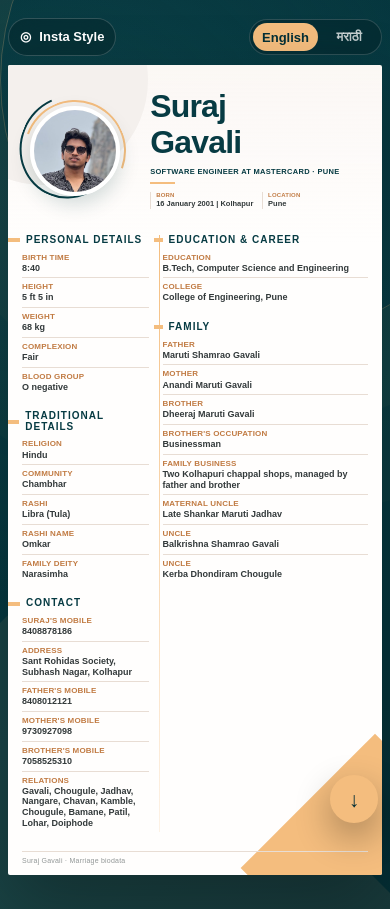
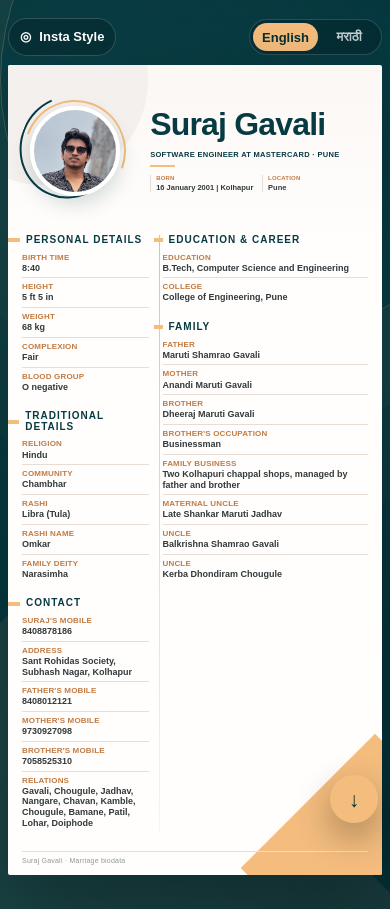
Before and after one commit to SurajGavali/biodata, a Next.js app: page / in a window 390 px wide. Built offline with nearby package versions, Linux system fonts and the light colour scheme; a web font is replaced by a local one.

Commit message:
Keep profile name on one line

```diff
--- a/src/app/globals.css
+++ b/src/app/globals.css
@@ -402,20 +402,13 @@ a:focus-visible {
 }
 
 .identity h1 {
-  display: flex;
-  flex-direction: column;
   color: var(--ink);
   font-family: var(--display-font);
   font-size: clamp(54px, 7vw, 78px);
   font-weight: 700;
   letter-spacing: -0.035em;
-  line-height: 0.82;
-}
-
-.identity h1 strong {
-  margin-top: 19px;
-  color: inherit;
-  font-weight: 700;
+  line-height: 0.9;
+  white-space: nowrap;
 }
 
 .headline {
@@ -617,10 +610,6 @@ a:focus-visible {
   text-transform: none;
 }
 
-[lang="mr"] .identity h1 strong {
-  margin-top: 10px;
-}
-
 [lang="mr"] .headline,
 [lang="mr"] .sectionHeading h2 {
   letter-spacing: 0;
@@ -667,10 +656,6 @@ a:focus-visible {
 
 .exportSheet .identity h1 {
   font-size: 54px;
-}
-
-.exportSheet .identity h1 strong {
-  margin-top: 14px;
 }
 
 .exportSheet .headline {
@@ -941,18 +926,9 @@ a:focus-visible {
 
   .sheetWrapper .identity h1,
   .sheetWrapper [lang="mr"] .identity h1 {
-    align-items: flex-start;
     font-size: clamp(25px, 8.2vw, 32px);
     letter-spacing: -0.025em;
-    line-height: 0.82;
-  }
-
-  .sheetWrapper .identity h1 strong {
-    margin-top: 10px;
-  }
-
-  .sheetWrapper [lang="mr"] .identity h1 strong {
-    margin-top: 6px;
+    line-height: 0.9;
   }
 
   .sheetWrapper .headline {
--- a/src/app/page.tsx
+++ b/src/app/page.tsx
@@ -102,12 +102,7 @@ function BiodataSheet({
         </div>
 
         <div className="identity">
-          <h1>
-            <span>{localized(biodata.name, locale).split(" ")[0]}</span>
-            <strong>
-              {localized(biodata.name, locale).split(" ").slice(1).join(" ")}
-            </strong>
-          </h1>
+          <h1>{localized(biodata.name, locale)}</h1>
           <p className="headline">{localized(biodata.headline, locale)}</p>
           <span className="titleRule" aria-hidden="true" />
           <dl className="headerFacts">
```
